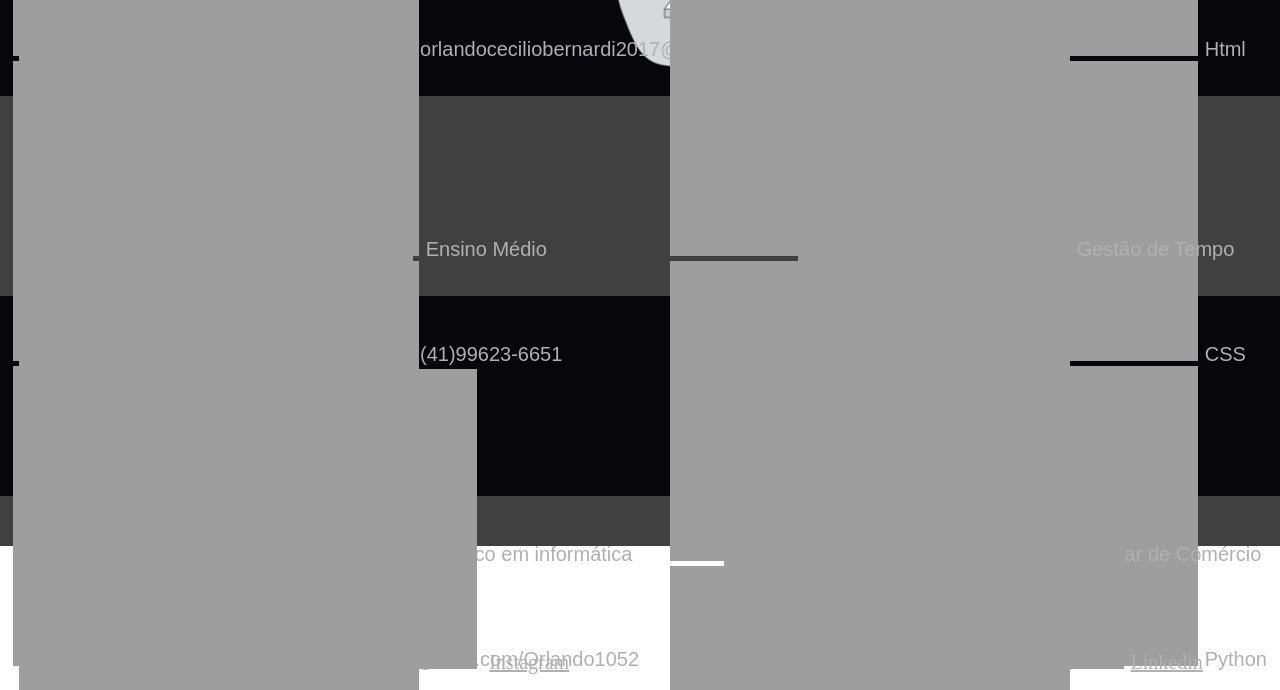
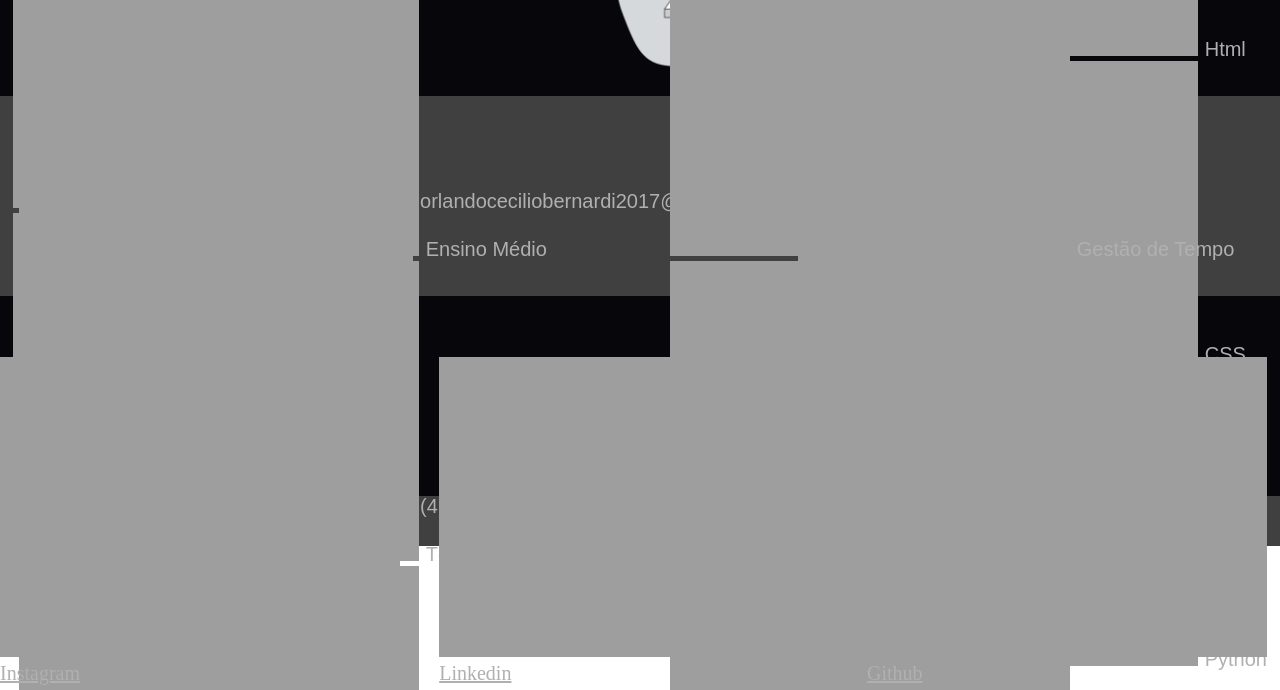
Before and after one commit to Orlando1052/Portfolio, a plain HTML site: page index.html in a window 1280 px wide. Shown: the part 262-952 px from the top of the page. Drawn offline with Linux system fonts and the light colour scheme.

Commit message:
troquei o github para o footer e adicionei um link para ele

```diff
--- a/css/icons.css
+++ b/css/icons.css
@@ -13,10 +13,6 @@
 #icontel{
     list-style: url("https://img.icons8.com/ios-filled/20/000000/cell-phone.png");
 }
-#icongit {
-    list-style: url("https://img.icons8.com/ios-filled/20/000000/github.png");
-}
-
 .form{
     list-style: url("https://img.icons8.com/office/20/000000/training.png");
 }
@@ -31,3 +27,6 @@
 #iconlink{
     list-style: url("https://img.icons8.com/ios/30/000000/linkedin.png");
 }
+#icongit {
+    list-style: url("https://img.icons8.com/ios-filled/30/000000/github.png");
+}
--- a/index.html
+++ b/index.html
@@ -49,7 +49,7 @@
                      <h2 id="contato">Contato</h2>
                      <li id="icongmail">orlandoceciliobernardi2017@gmail.com</li>
                      <li id="icontel">(41)99623-6651</li>
-                     <li id="icongit">github.com/Orlando1052</li>
+
                </article>
           </div>
 
@@ -95,8 +95,10 @@
            <div id="iconlink">
                <a href="https://www.linkedin.com/in/orlando-bernardi-b4922a207/" target="blank"><li>Linkedin</li></a>
             </div>
-
-
+         <div>
+            <a href="https://github.com/Orlando1052" target="blank"><li id="icongit">Github</li>
+         </div>
+             </a>
 
 
        </footer>
```
